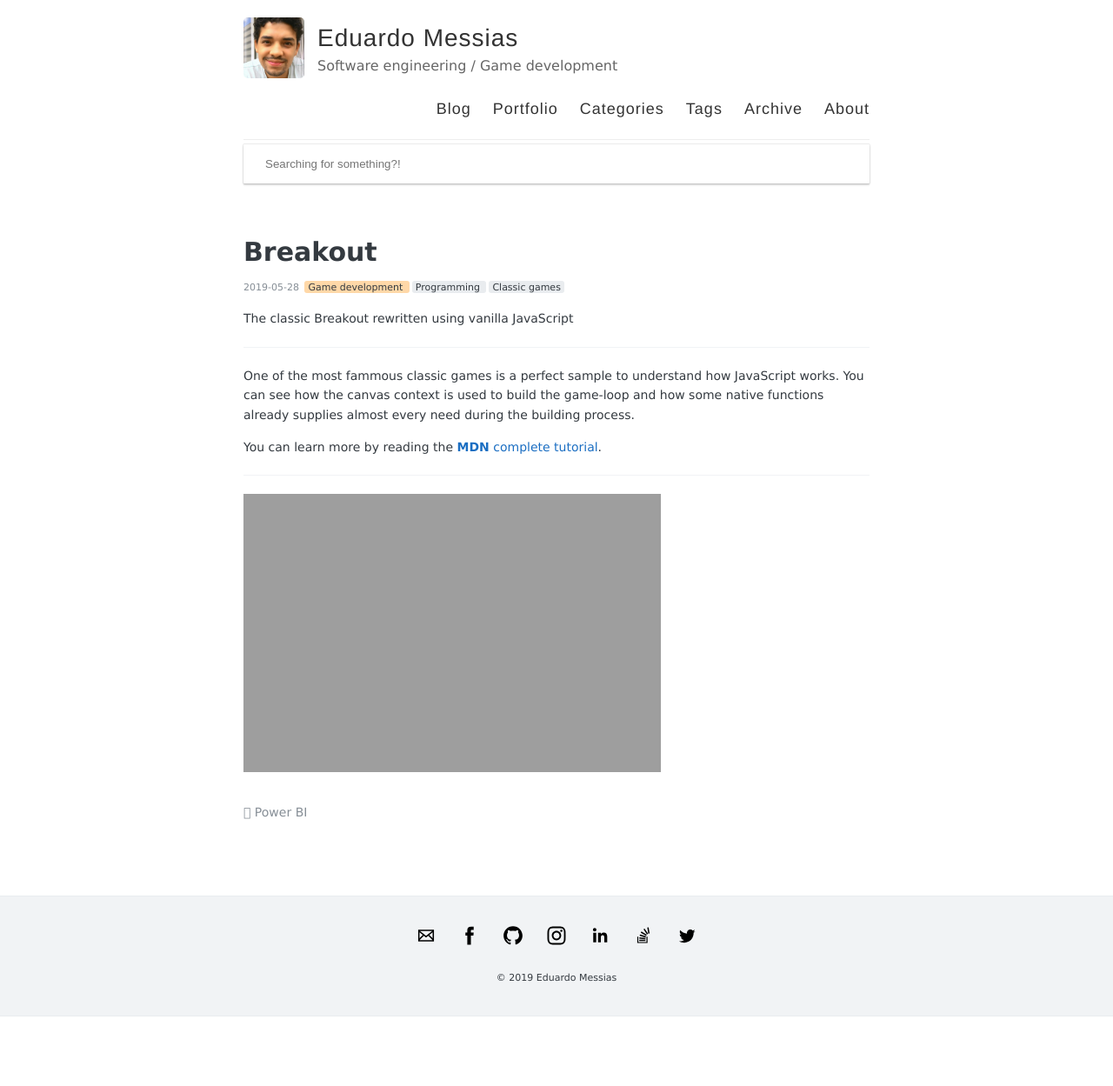
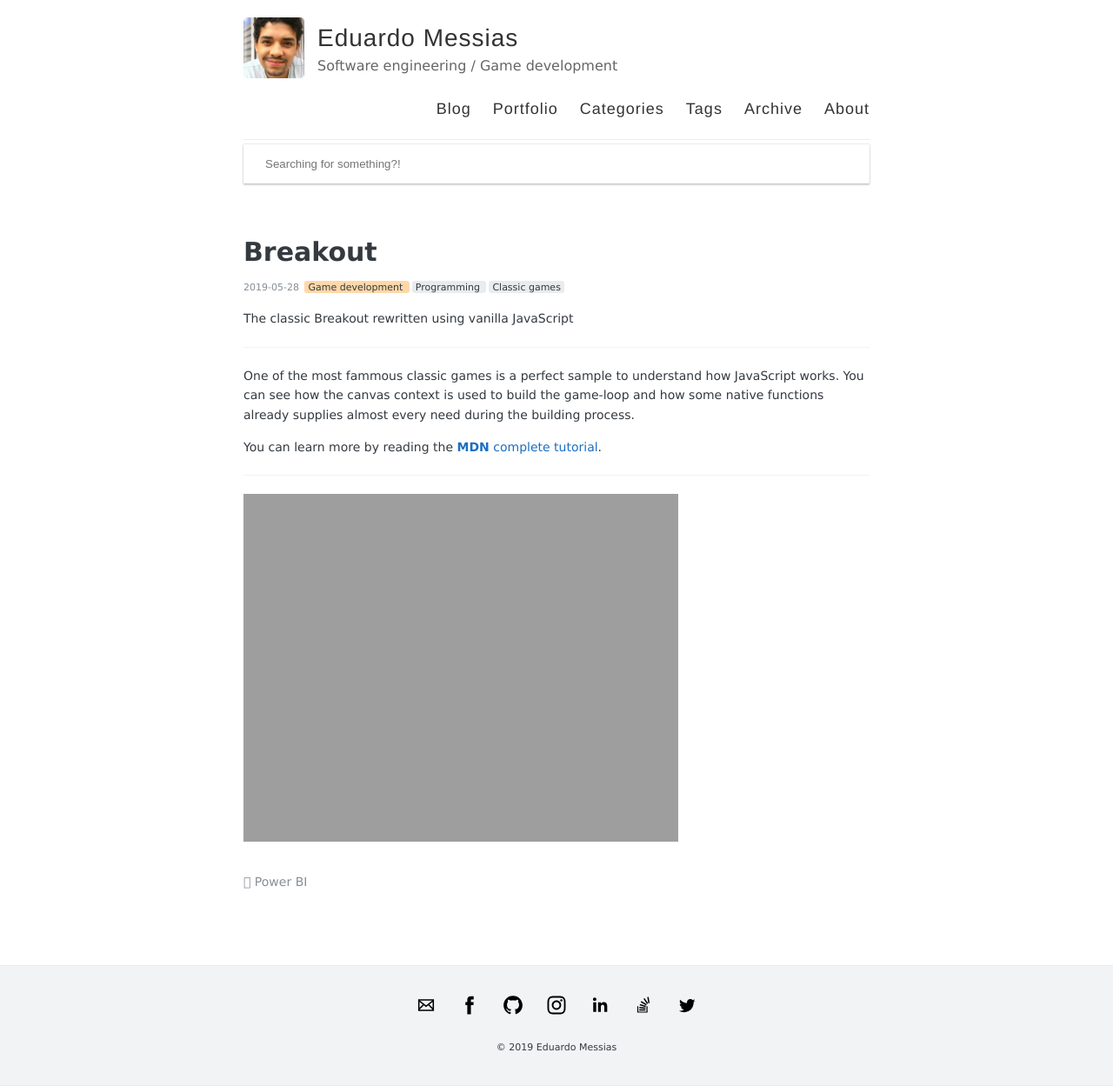
Before and after one commit to eduardomessias/eduardomessias.github.io, a Jekyll site: the page built from _posts/2019-05-28-js-breakout.md, in a window 1280 px wide. Shown: the whole page at 87% size. Built offline with Jekyll 4.4.1, drawn with Linux system fonts in a browser that asks for light colours; before the commit the page ends 1169 px from its top, so only the background shows below that.

Commit message:
Update 2019-05-28-js-breakout.md

```diff
--- a/_posts/2019-05-28-js-breakout.md
+++ b/_posts/2019-05-28-js-breakout.md
@@ -19,4 +19,4 @@ You can learn more by reading the [**MDN** complete tutorial](https://developer.
 
 ---
 
-<iframe src="https://eduardomessias.github.io/breakout/breakout" width="480" height="320" scrolling="no"></iframe>
+<iframe src="https://eduardomessias.github.io/breakout/breakout" width="500" height="400" scrolling="no" align="center"></iframe>
```
